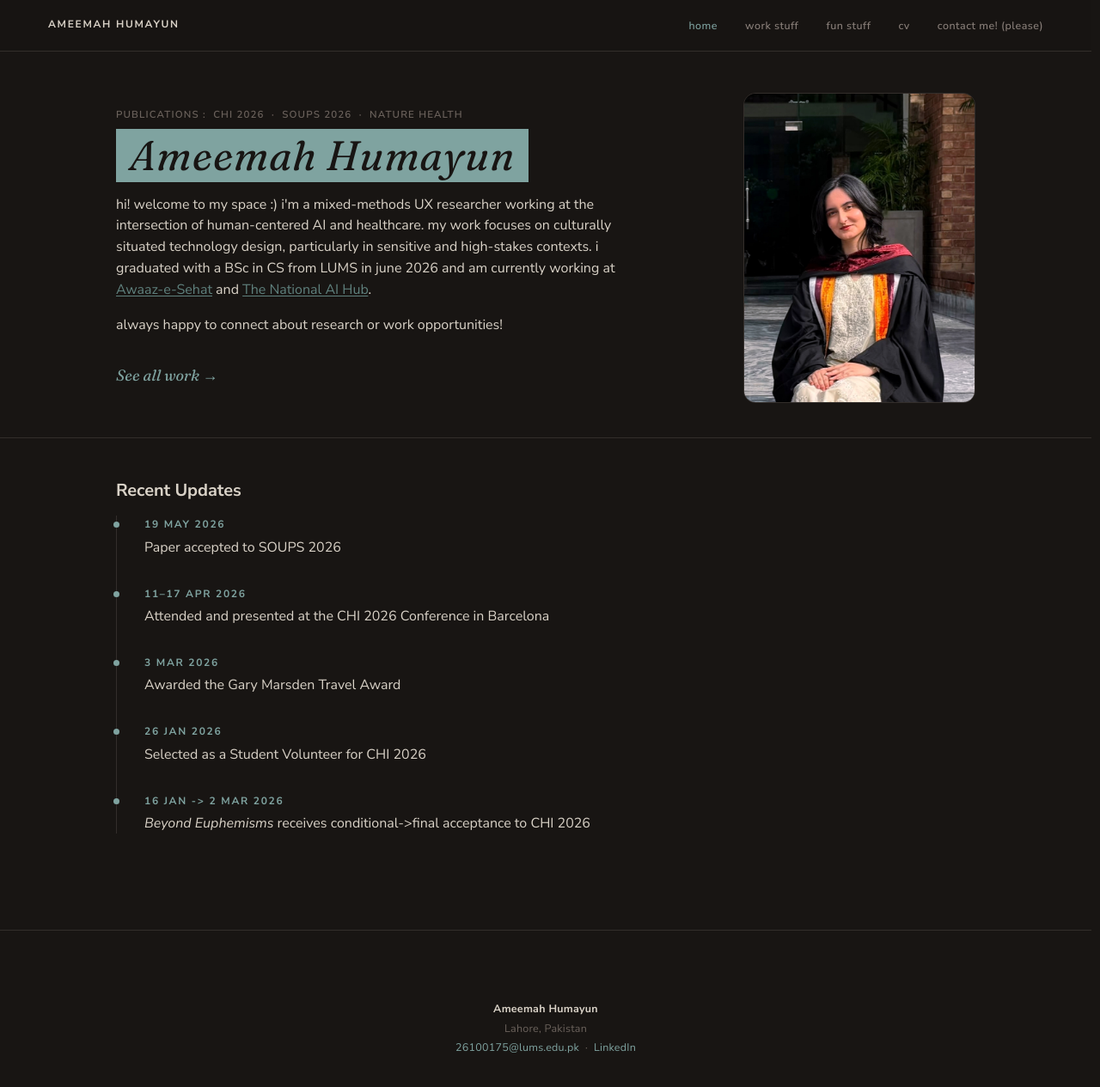
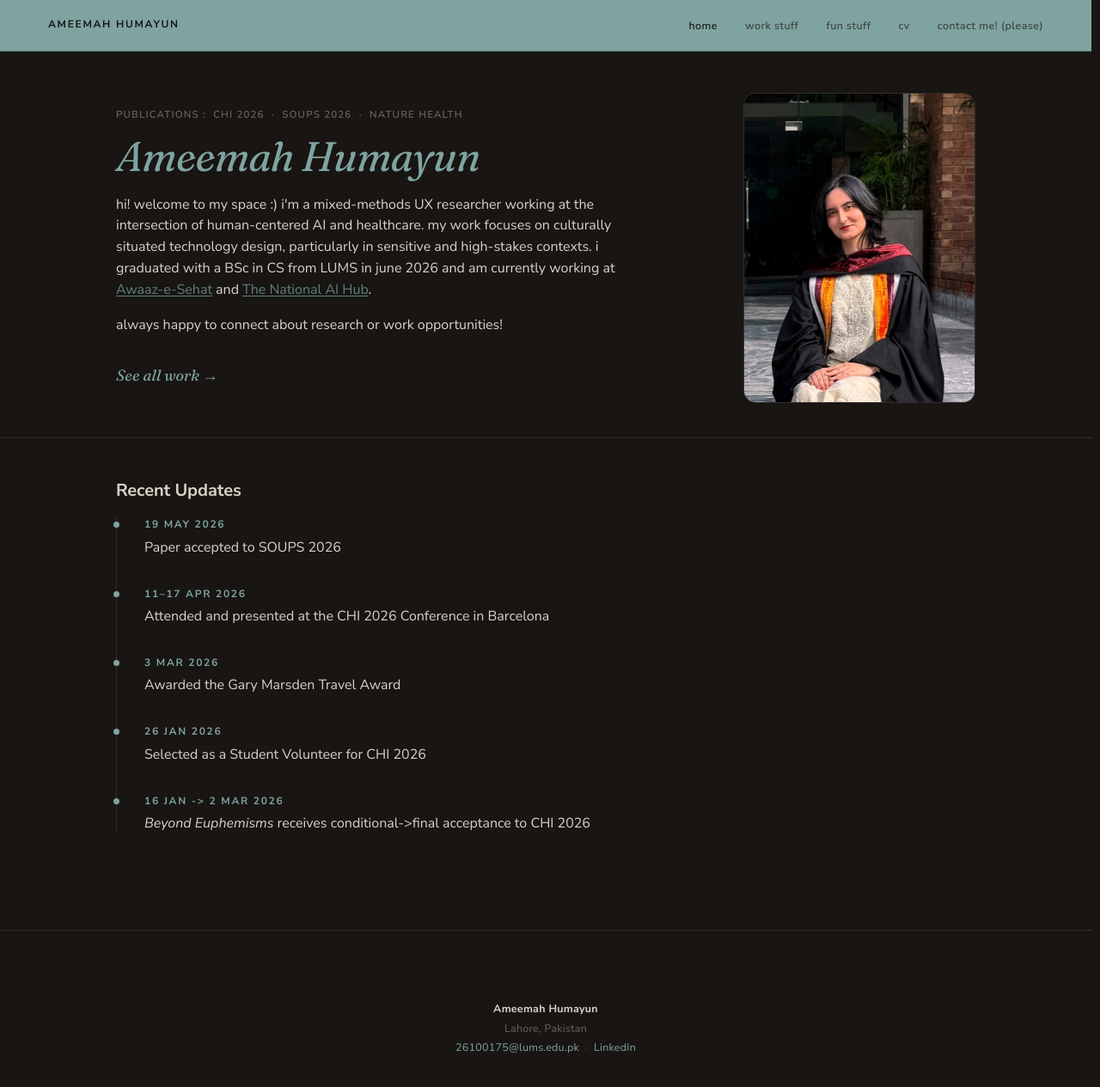
Before and after one commit to ameemahumayun/ameemahumayun.github.io, a Jekyll site: the page built from index.html, in a window 1280 px wide and 1279 px high. Shown: the top 1265 px of the window at 86% size. Built offline with Jekyll 4.4.1, drawn with Linux system fonts in a browser that asks for light colours.

Commit message:
Revert hero name highlight, make nav bar solid teal
- Hero name back to plain italic serif teal, no highlight block
- Nav bar background is now the solid teal accent instead of the
  translucent dark glass; brand name, nav links, active/hover states
  recolored to dark-on-teal for contrast

Co-Authored-By: Claude Sonnet 5 <noreply@anthropic.com>
Claude-Session: https://claude.ai/code/session_01RCzM7zTsD8mFw1QLJ4sgHP

```diff
--- a/assets/css/base.css
+++ b/assets/css/base.css
@@ -87,17 +87,6 @@ a { transition: color var(--duration) var(--ease); }
   letter-spacing: 0.005em;
 }
 
-/* Hero name mark: mimics the look of the teal ::selection highlight
-   (accent background, base-dark text) as a permanent treatment. */
-.name-highlight {
-  background: var(--color-accent);
-  color: var(--color-bg);
-  padding: 0.03em 0.32em;
-  letter-spacing: 0.02em;
-  box-decoration-break: clone;
-  -webkit-box-decoration-break: clone;
-}
-
 /* Inline link inside prose: faded teal, underlined, so it reads as a link
    at a glance without shouting the full-strength accent. */
 .link-teal {
--- a/assets/css/layout.css
+++ b/assets/css/layout.css
@@ -22,10 +22,8 @@
   position: sticky;
   top: 0;
   z-index: var(--z-nav);
-  background: rgba(24, 21, 19, 0.85);
-  backdrop-filter: blur(12px);
-  -webkit-backdrop-filter: blur(12px);
-  border-bottom: var(--hairline);
+  background: var(--color-accent);
+  border-bottom: 1px solid var(--color-accent-deep);
   padding: 18px var(--gutter-nav);
 }
 
@@ -50,19 +48,18 @@
   gap: 10px;
 }
 .nav__home {
-  color: var(--color-text-strong);
+  color: var(--color-bg);
   font-weight: var(--weight-bold);
   cursor: pointer;
   padding-bottom: 2px;
   border-bottom: 1px solid transparent;
-  transition: color var(--duration) var(--ease), border-color var(--duration) var(--ease);
+  transition: border-color var(--duration) var(--ease);
 }
 .nav__home:hover {
-  color: var(--color-accent);
-  border-bottom-color: var(--color-accent);
+  border-bottom-color: var(--color-bg);
 }
 .nav__tag {
-  color: var(--color-text-mute);
+  color: color-mix(in srgb, var(--color-bg) 60%, transparent);
   font-weight: var(--weight-semibold);
 }
 .nav__tag::before { content: "/ "; }
@@ -74,15 +71,15 @@
   letter-spacing: var(--tracking-wide);
 }
 .nav__links a {
-  color: var(--color-text-soft);
+  color: color-mix(in srgb, var(--color-bg) 70%, transparent);
   font-weight: var(--weight-medium);
   padding-bottom: 2px;
   border-bottom: 1px solid transparent;
   transition: color var(--duration) var(--ease), border-color var(--duration) var(--ease);
 }
-.nav__links a:hover { color: var(--color-accent); border-bottom-color: var(--color-accent); }
+.nav__links a:hover { color: var(--color-bg); border-bottom-color: var(--color-bg); }
 /* Active page indicator */
-.nav__links a[aria-current="page"] { color: var(--color-accent); }
+.nav__links a[aria-current="page"] { color: var(--color-bg); }
 
 
 /* ----- SECTIONS ---------------------------------------------------------- */
--- a/index.html
+++ b/index.html
@@ -15,7 +15,7 @@ description: Mixed-methods UX researcher working on human-centered AI for health
         <a href="{{ '/assets/soups2026-final545.pdf' | relative_url }}" target="_blank" rel="noopener" class="link-quiet">SOUPS 2026</a> &nbsp;·&nbsp;
         <span>Nature Health</span>
       </p>
-      <h1 style="margin-top:0;margin-bottom:1rem;"><span class="serif name-highlight">Ameemah Humayun</span></h1>
+      <h1 style="margin-top:0;margin-bottom:1rem;"><span class="serif">Ameemah Humayun</span></h1>
       <p class="lead" style="max-width:600px;font-size:var(--text-base);margin-bottom:1rem;">hi! welcome to my space :) i'm a mixed-methods UX researcher working at the intersection of human-centered AI and healthcare. my work focuses on culturally situated technology design, particularly in sensitive and high-stakes contexts. i graduated with a BSc in CS from LUMS in june 2026 and am currently working at <a href="https://www.awaazesehat.com/" target="_blank" rel="noopener" class="link-teal">Awaaz-e-Sehat</a> and <a href="https://thenationalaihub.com/" target="_blank" rel="noopener" class="link-teal">The National AI Hub</a>.</p>
       <p class="lead" style="max-width:600px;font-size:var(--text-base);">always happy to connect about research or work opportunities!</p>
       <p style="margin-top:1.5rem;">
```
